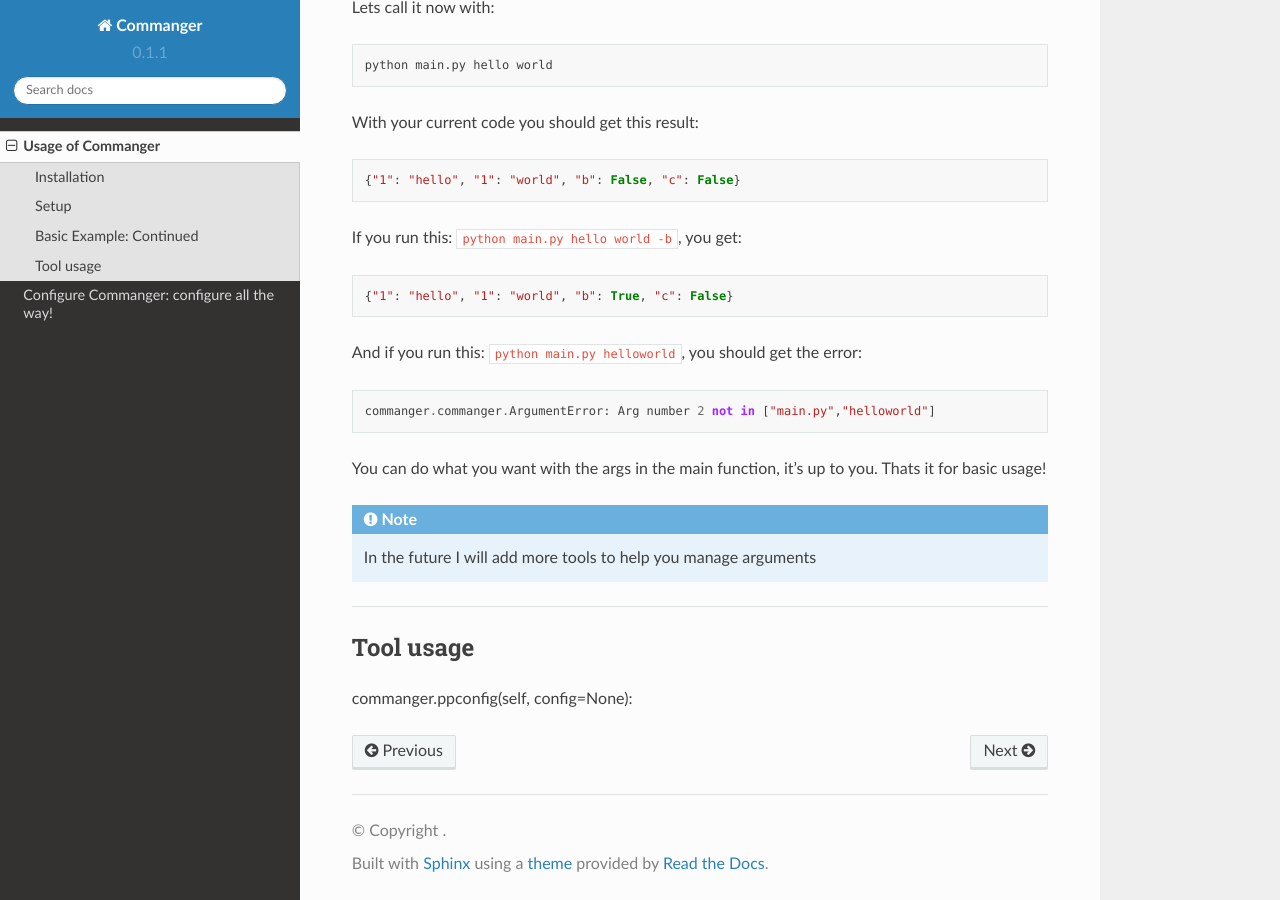
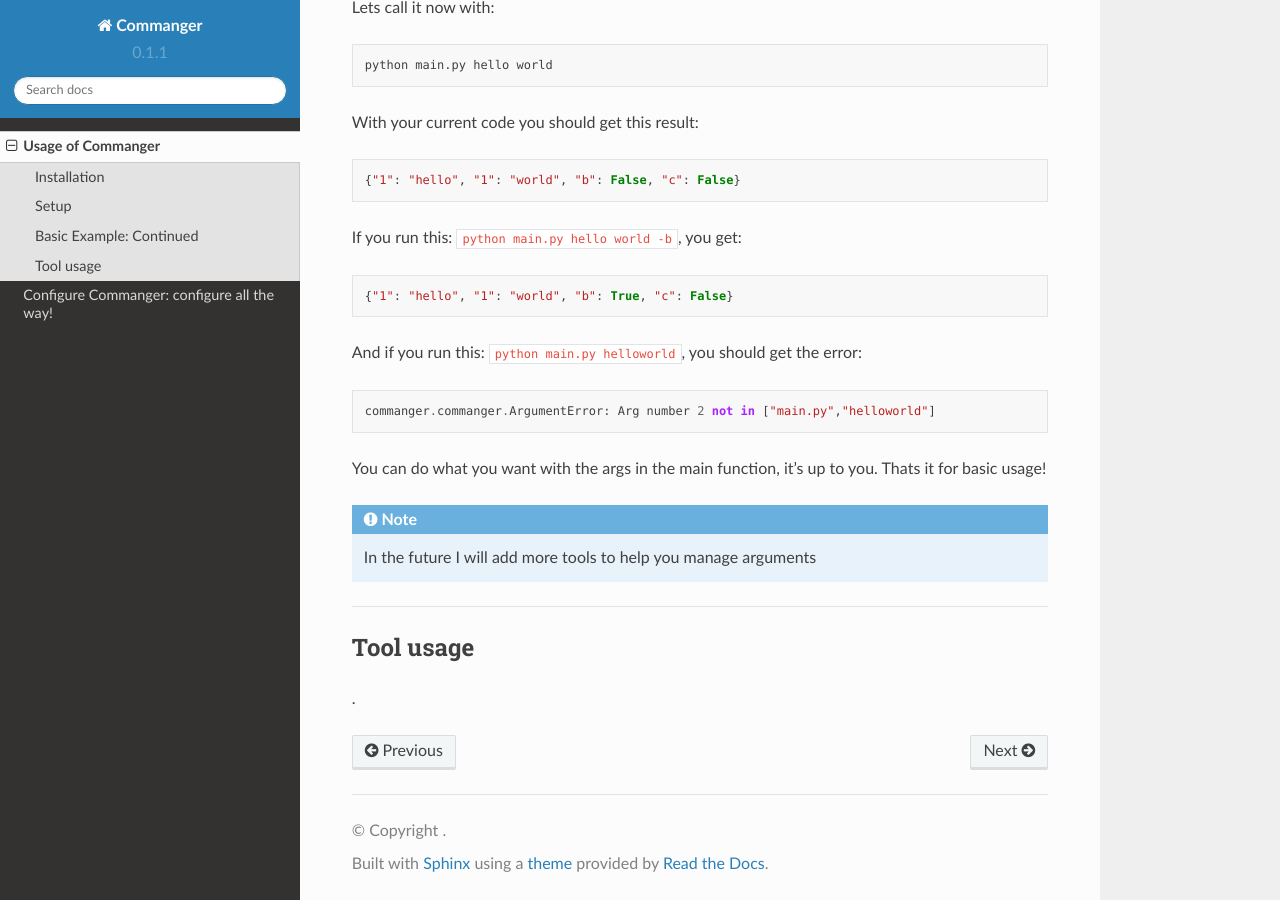
Before and after one commit to thatrandomperson5/commanger-docs, a Sphinx documentation site: the page built from docs/source/usage.rst, in a window 1280 px wide and 900 px high, scrolled down 1136 px. Built offline with Sphinx 7.4.7 and the Read the Docs theme 2.0.0, drawn with Linux system fonts in a browser that asks for light colours; pages that are not in the unit, such as notebooks, are missing from menus; some of the changed lines change nothing that is shown.

Commit message:
Update usage.rst

```diff
--- a/docs/source/usage.rst
+++ b/docs/source/usage.rst
@@ -111,4 +111,7 @@
 Tool usage
 *********************
 
-commanger.ppconfig(self, config=None):
+.. raw::
+
+  <b3>commanger.ppconfig(self, config=None):</b3>
+.
```
